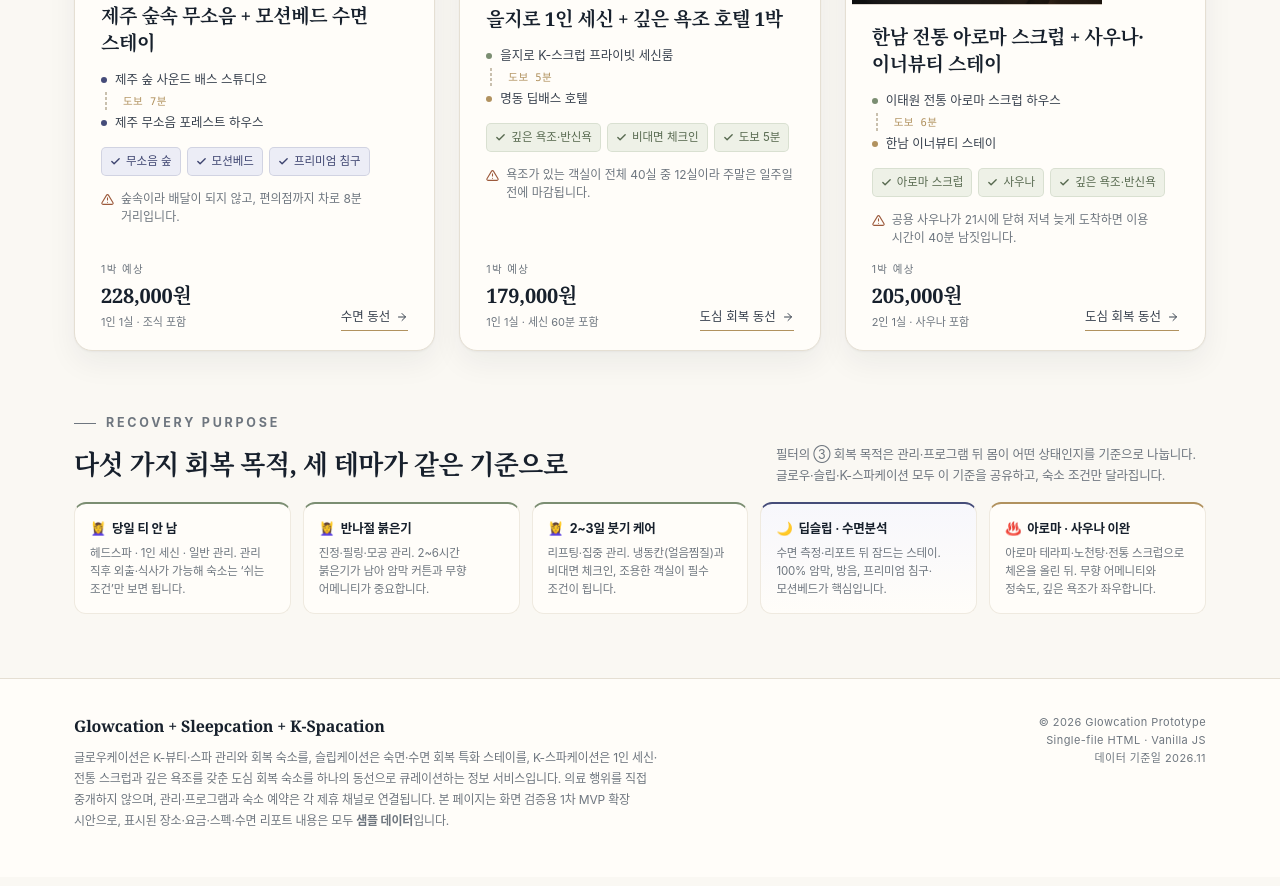
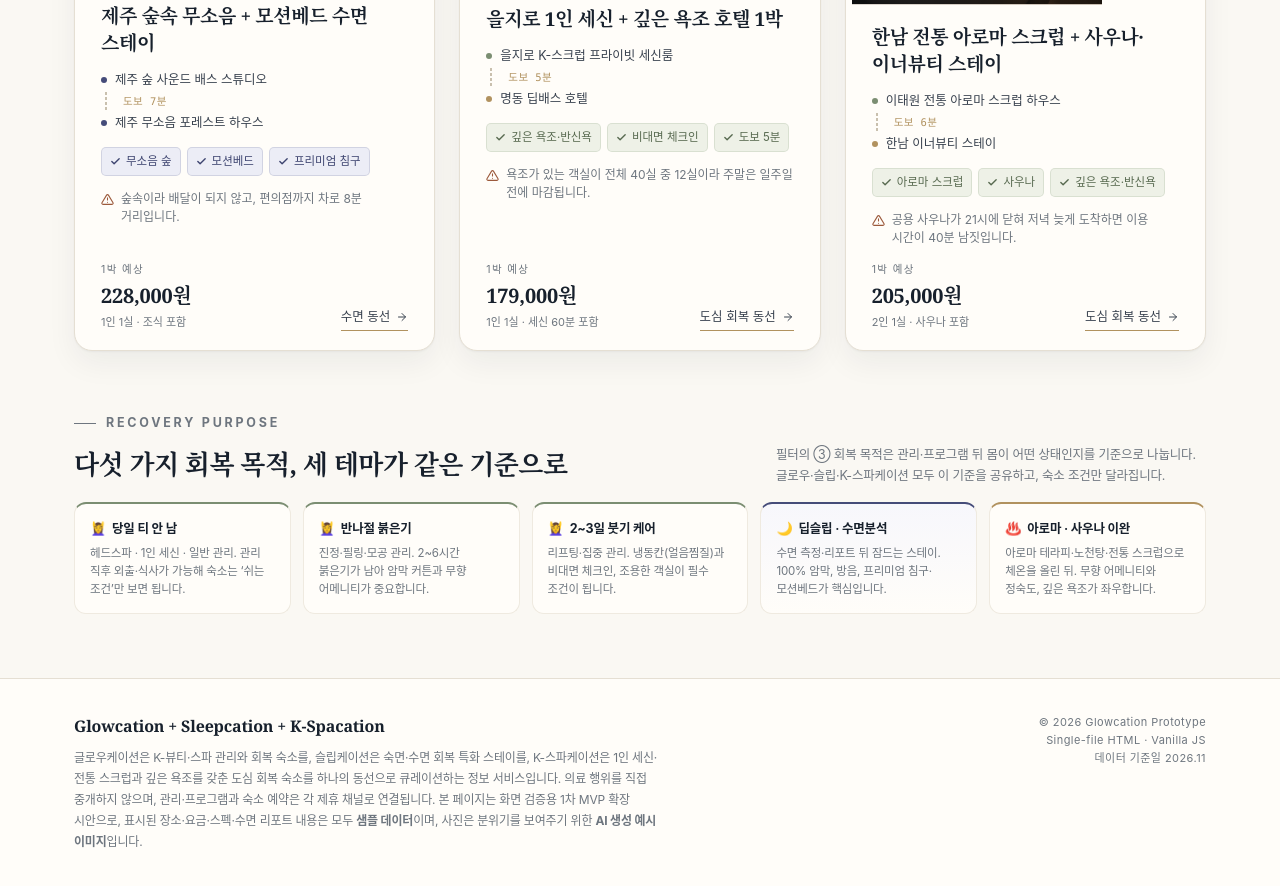
Before and after one commit to jaehoonlee80-art/glowcation, a plain HTML site: page index.html in a window 1280 px wide. Shown: the part 3024-3910 px from the top of the page. Drawn offline with Linux system fonts and the light colour scheme.

Commit message:
Disclose that photos are AI-generated example images

```diff
--- a/index.html
+++ b/index.html
@@ -958,7 +958,7 @@
         글로우케이션은 K-뷰티·스파 관리와 회복 숙소를, 슬립케이션은 숙면·수면 회복 특화 스테이를,
         K-스파케이션은 1인 세신·전통 스크럽과 깊은 욕조를 갖춘 도심 회복 숙소를 하나의 동선으로 큐레이션하는 정보 서비스입니다.
         의료 행위를 직접 중개하지 않으며, 관리·프로그램과 숙소 예약은 각 제휴 채널로 연결됩니다.
-        본 페이지는 화면 검증용 1차 MVP 확장 시안으로, 표시된 장소·요금·스펙·수면 리포트 내용은 모두 <b>샘플 데이터</b>입니다.
+        본 페이지는 화면 검증용 1차 MVP 확장 시안으로, 표시된 장소·요금·스펙·수면 리포트 내용은 모두 <b>샘플 데이터</b>이며, 사진은 분위기를 보여주기 위한 <b>AI 생성 예시 이미지</b>입니다.
       </p>
     </div>
     <div class="footer-meta">
```
